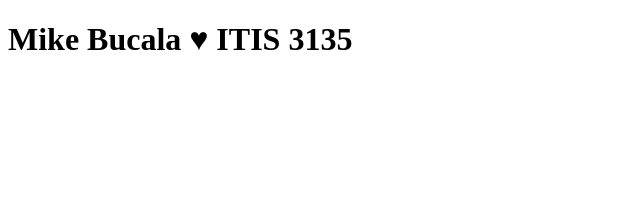
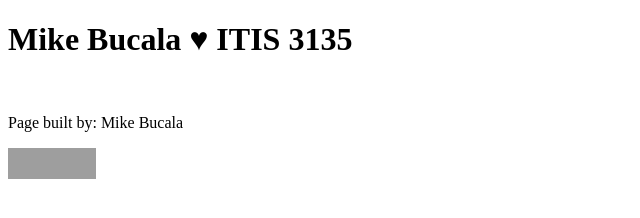
Before and after one commit to mikebucala/mikebucala.github.io, a plain HTML site: page itis3135/first_website/index.html in a window 1280 px wide. Shown: the whole page, without its empty margins (0-640 px from the left). Drawn offline with Linux system fonts and the light colour scheme; grey boxes are pictures that could not be loaded.

Commit message:
Update index.html

```diff
--- a/itis3135/first_website/index.html
+++ b/itis3135/first_website/index.html
@@ -6,11 +6,19 @@
 
   <body>
 
-    <header> <h1> Mike Bucala 	&hearts; ITIS 3135 </h1> </header>
+    <header> <h1> Mike Bucala &hearts; ITIS 3135 </h1> </header>
 
     <main></main>
 
-    <footer></footer>
+    <footer>
+      <br>
+      <p> Page built by: Mike Bucala </p>
+      <a href="https://jigsaw.w3.org/css-validator/check/referer">
+        <img style="border:0;width:88px;height:31px"
+            src="https://jigsaw.w3.org/css-validator/images/vcss"
+            alt="Valid CSS!" />
+    </a>
+    </footer>
 
   </body>
 
```
